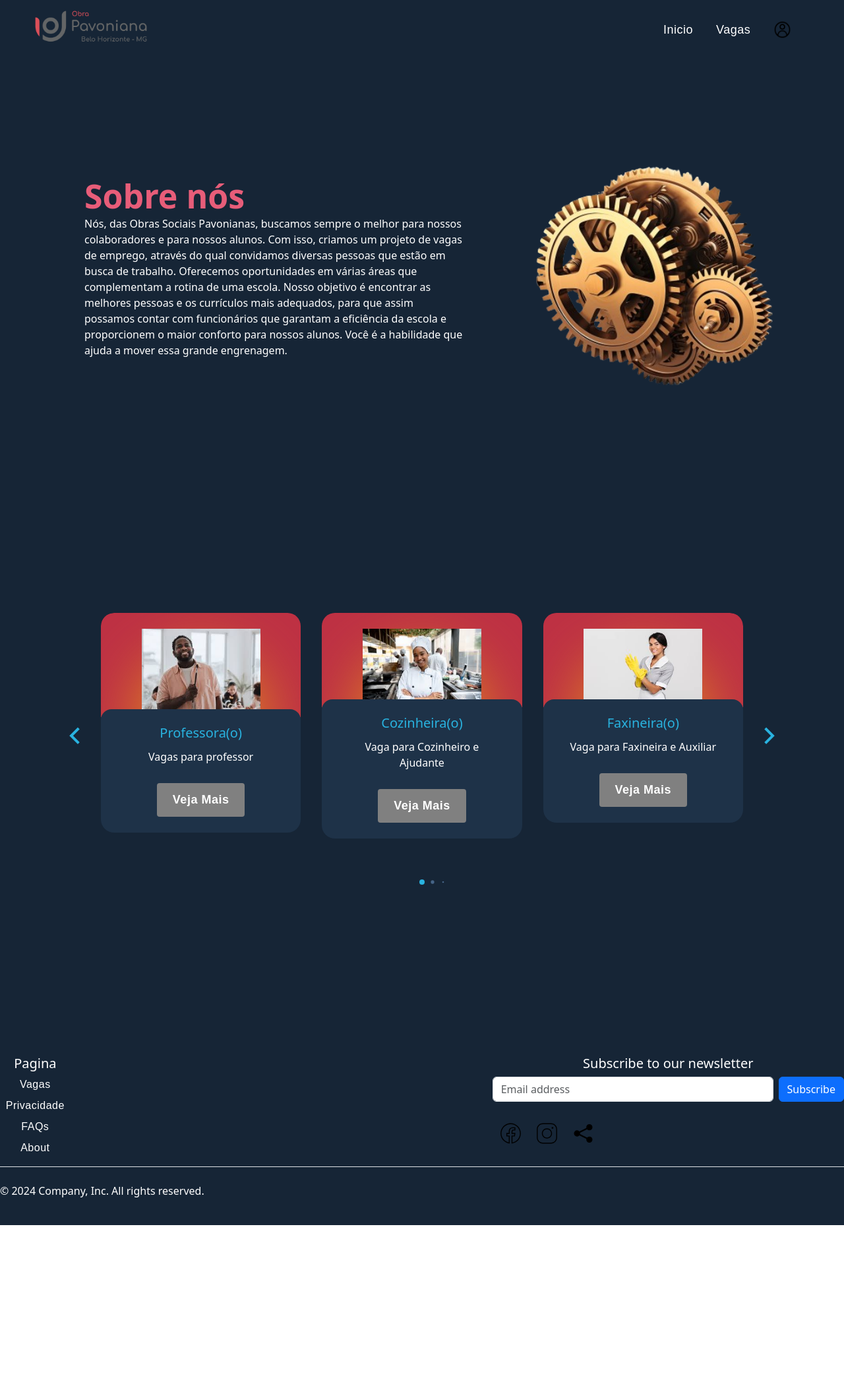
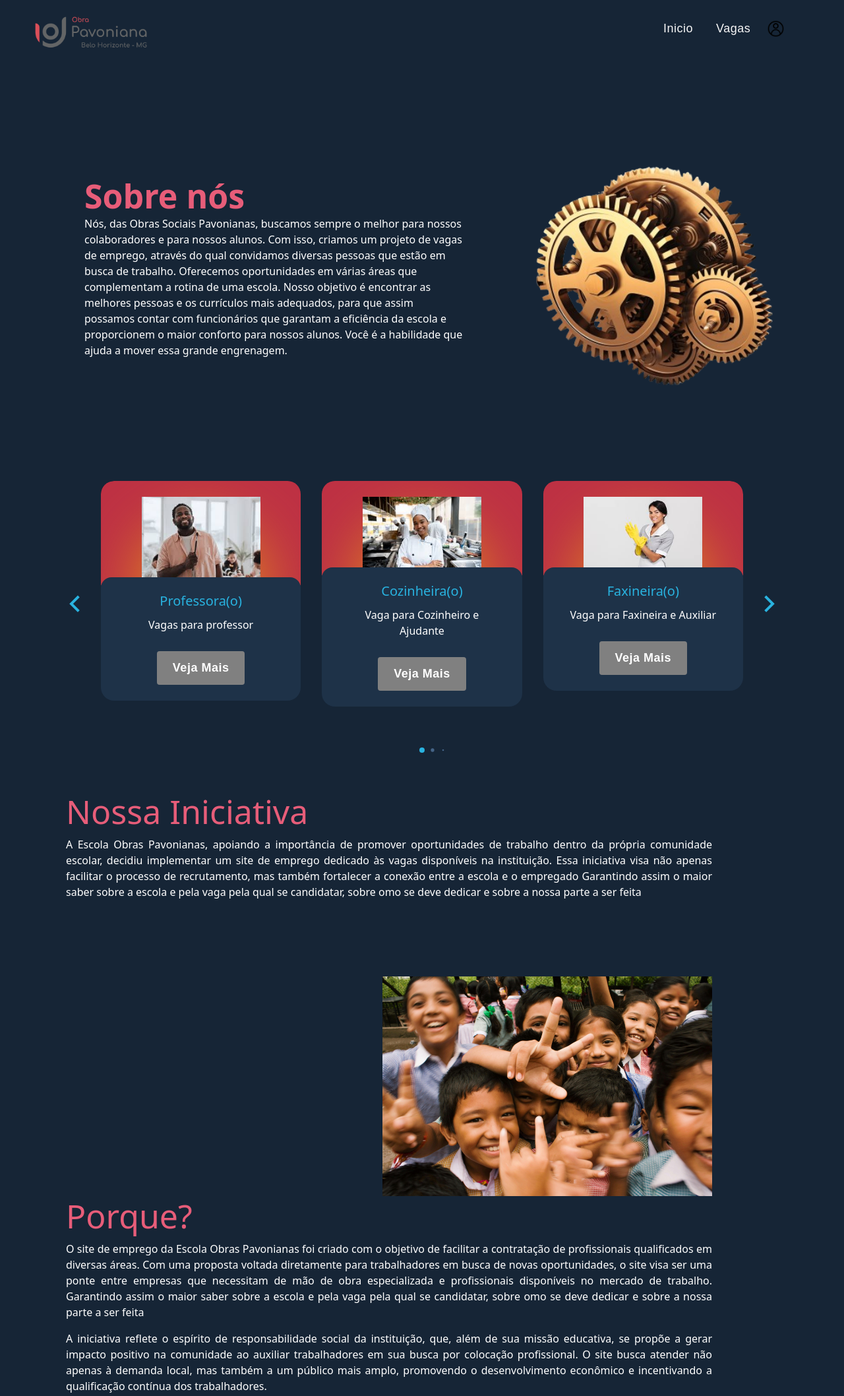
Before and after one commit to Dxnielz8/site-de-emprego, a plain HTML site: page index.html in a window 1280 px wide. Shown: the top 2116 px of the page at 66% size. Before the commit the page ends 1857 px from the top, so only its background shows below. Drawn offline with nearby package versions, Linux system fonts and the light colour scheme; a web font is replaced by a local one.

Commit message:
é entao acabou...

```diff
--- a/assets/css/empregos.css
+++ b/assets/css/empregos.css
@@ -69,6 +69,7 @@ img {
   display: block;
   max-width: 100%;
   height: auto;
+
 }
 
 .cima{
@@ -159,7 +160,7 @@ img {
 
 .link:hover::after {
   transform: scaleX(1); /* Torna a linha visível */
-  transition: s;
+  transition: 0.5s;
 }
 /*========= esquerda =========*/
 
@@ -206,6 +207,7 @@ img {
 .direita img{
   padding-right: 20px;
   margin-left: 10px;
+
 }
 
 /*========= corpo ==========*/
@@ -274,3 +276,5 @@ section{
   margin-top: 20px; /* Espaço acima do input file */
   text-align: center; /* Centraliza o botão de upload */
 }
+
+/*========== footer ===========*/
--- a/assets/css/privacidade.css
+++ b/assets/css/privacidade.css
@@ -8,6 +8,7 @@ p{
   color: white;
 }
 /*========== link topo ==========*/
+
 
 .fixo{
   display: flex;
--- a/assets/css/styles.css
+++ b/assets/css/styles.css
@@ -45,12 +45,12 @@ body {
 
 /*=========== link topo ==========*/
 
-#logo {
-  height: 50px;
-  margin-right: auto;
-  padding: 0;
-  width: 180px;
-  margin-top: 30px
+li{
+  display: flex-end;
+  text-align: center;
+  align-items: center;
+  text-decoration: none;
+  list-style: none;
 }
 
 nav{
@@ -61,70 +61,34 @@ nav{
   align-items: center;
   margin: 0;
   display: flex;
-  margin-right: 0px;
-  margin-top: 10px;
-}
 
-#testeteste{
-  justify-content: space-between;
-  width: 20%;
-  margin-top: 30px;
-}
-
-.list {
-  display: flex;
-}
-
-.list .links ul li a:after{
-  content: "";
-  position: absolute;
-  background-color:#be3144;
-  height: 4px;
-  width: 100%;
-  left: 0;
-  width: 0;
-  bottom: -10px;
-  transition: 0.3s;
 }
 
 a{
   position: relative;
   text-decoration: none;
   font-family: 'Poppins', sans-serif;
-  color: white !important;
+  color: white;
   font-size: 18px;
   letter-spacing:0.5px;
   padding: 0 10px;
   display: flex-end;
-  text-decoration: none;
 }
 
-.list .links ul li a:hover:after{
-  width: 100%;
+.descricao{
+padding: 0 3rem 0 3rem;
 }
 
-.link{
-  text-decoration: none;
-  color: white;
-}
-
-.contai{
-  background-color: hsl(212, 42%, 15%);
-  color: white;
-}
-
-li{
-  display: flex-end;
-  text-align: center;
-  align-items: center;
-  text-decoration: none;
-  list-style: none;
+img {
+  display: block;
+  max-width: 100%;
+  height: auto;
 }
 
 .cima{
   display: flex;
   justify-content: space-between;
-  padding: 0 1rem 0 1rem;
+  padding: 7px 1rem 0 1rem;
   width: 100vw;
 }
 
@@ -137,6 +101,79 @@ li{
   background-color:  hsl(212, 42%, 15%);
   height: 80px;
   z-index: 1;
+}
+
+.list .links ul li a:after{
+  content: "";
+  position: absolute;
+  background-color:#be3144 ;
+  height: 4px;
+  width: 100%;
+  left: 0;
+  width: 0;
+  bottom: -10px;
+  transition: 0.3s;
+}
+
+.list .links ul li a:hover:after{
+  width: 100%;
+}
+
+#logo {
+  height: 50px;
+  margin-right: auto;
+  padding: 0;
+  width: 180px;
+  margin-top: 30px;
+}
+
+.links ul {
+  display: flex;
+  list-style-type: none; /* Remove os marcadores da lista */
+  padding: 0; /* Remove o padding padrão */
+  margin: 0; /* Remove a margem padrão */
+}
+
+.links li {
+  display: flex; /* Se precisar alinhar os itens dentro do li */
+}
+
+.link {
+  margin-right: 15px; /* Espaçamento entre os links */
+  text-decoration: none; /* Remove o sublinhado */
+  color: inherit; /* Mantém a cor do texto do link */
+}
+
+.link {
+  transition: filter 0.3s ease; /* Animação suave para a mudança de cor */
+}
+
+.link-container:hover .link {
+  filter: brightness(0) saturate(100%) invert(25%) sepia(100%) saturate(1200%) hue-rotate(335deg) brightness(95%) contrast(100%);
+}
+
+.link {
+  text-decoration: none; /* Remove o sublinhado padrão */
+  color: white; /* Cor do texto padrão */
+  position: relative; /* Para posicionar o pseudo-elemento */
+  transition: color 0.3s ease; /* Animação suave para a cor */
+}
+
+.link::after {
+  content: "";
+  position: absolute;
+  width: 100%;
+  height: 2px; /* Espessura da linha */
+  background: #be3144; /* Cor da linha */
+  left: 0;
+  bottom: -5px; /* Distância da linha para o texto */
+  transform: scaleX(0); /* Inicia invisível */
+  transition: transform 0.3s ease; /* Animação para a linha */
+}
+
+.link:hover::after {
+  transform: scaleX(1); /* Torna a linha visível */
+  transition: 0.5s;
 }
 
 /*========== corpo =========*/
@@ -240,11 +277,42 @@ img .link-img{
     transform: scaleX(1);
     transition: 0.5s;
   }
+
+/*========== sobre ==========*/
+.iniciativa{
+
+}
+.feito{
+
+  display: flex;
+  flex-flow: row wrap;
+  justify-content: center;
+  align-items: center;
+  direction: ltr;
+  display: flex;
+  text-align: justify;
+ justify-content: flex-start;
+  padding: 0 200px 100px 100px;
+}
+.img-headline2 {
+  align-items: flex-end;
+  justify-content: flex-end;
+  display: flex;
+  padding-right: 200px;
+
+}
+.p-reto {
+vertical-align: baseline;
+}
+
 /*========== foooter ===========*/
+.contai{
+  background: hsl(212, 42%, 15%);
+}
 
 .backgroun-footer{
   display: flex;
-
+  background-color: hsl(212, 42%, 15%);
 }
 
 .insider:hover{
@@ -281,7 +349,10 @@ h5{
 .link-container2:hover .link2{
 filter: brightness(0) saturate(100%) invert(25%) sepia(100%) saturate(1200%) hue-rotate(335deg) brightness(95%) contrast(100%);
 }
-
+.d-flex{
+  padding-top: 3px;
+  margin-top: 3px;
+}
 
 
 
@@ -292,7 +363,7 @@ filter: brightness(0) saturate(100%) invert(25%) sepia(100%) saturate(1200%) hue
   display: flex;
   justify-content: center;
   align-items: center;
-  height: 1000px;
+  height: 600px;
 }
 
 .card__container {
--- a/index.html
+++ b/index.html
@@ -27,8 +27,8 @@
                <nav class="links">
                    <ul>
                      <li>
-                     <a  class= "link" href="http://127.0.0.1:5500/index.html">Inicio</a>
-                     <a  class= "link" href="http://127.0.0.1:5500/emprego.html">Vagas</a>
+                        <a  class= "link" style="color: whitesmoke;" href="http://127.0.0.1:5500/index.html">Inicio</a>
+                        <a  class= "link" style="color: whitesmoke;" href="http://127.0.0.1:5500/emprego.html">Vagas</a>
                      </li>
                      <div class="link-container">
                         <a href="http://127.0.0.1:5500/login.html">
@@ -151,17 +151,36 @@
          </div>
 
       </section >
+     <section class="iniciativa">
+
+            <div class="feito">
+               <h2 style="font-size: 50px;color: #e75d79 ;">Nossa Iniciativa</h2>
+         <p>A Escola Obras Pavonianas, apoiando a importância de promover oportunidades de trabalho dentro da própria comunidade escolar, decidiu implementar um site de emprego dedicado às vagas disponíveis na instituição. Essa iniciativa visa não apenas facilitar o processo de recrutamento, mas também fortalecer a conexão entre a escola e o empregado
+         Garantindo assim o maior saber sobre a escola e pela vaga pela qual se candidatar, sobre omo se deve dedicar e sobre a nossa parte a ser feita</p>
+      </div>
+      <div class="img-headline2">
+         <img  src="assets/img/pexels-rebecca-zaal-252062-764681.jpg" width="500px" height="700px" alt="">
+      </div>
+      <div class="feito">
+         <h2 style="font-size: 50px;color: #e75d79 ;">Porque?</h2>
+   <p class="p-reto">O site de emprego da Escola Obras Pavonianas foi criado com o objetivo de facilitar a contratação de profissionais qualificados em diversas áreas.
+       Com uma proposta voltada diretamente para trabalhadores em busca de novas oportunidades, o site visa ser uma ponte entre empresas que necessitam de mão de obra especializada e profissionais disponíveis no mercado de trabalho.
+   Garantindo assim o maior saber sobre a escola e pela vaga pela qual se candidatar, sobre omo se deve dedicar e sobre a nossa parte a ser feita</p>
+   <p>A iniciativa reflete o espírito de responsabilidade social da instituição, que, além de sua missão educativa, se propõe a gerar impacto positivo na comunidade ao auxiliar trabalhadores em sua busca por colocação profissional. O site busca atender não apenas à demanda local, mas também a um público mais amplo, promovendo o desenvolvimento econômico e incentivando a qualificação contínua dos trabalhadores.</p>
+</div>
+     </section>
+
+     <iframe src="https://www.google.com/maps/embed?pb=!1m18!1m12!1m3!1d3750.4308948578455!2d-43.95287962593489!3d-19.948373138878587!2m3!1f0!2f0!3f0!3m2!1i1024!2i768!4f13.1!3m3!1m2!1s0xa69783975f1795%3A0xb2326e79900c4aaf!2sObras%20Sociais%20Pavonianas%20%22Padre%20Agnaldo%22!5e0!3m2!1spt-BR!2sbr!4v1729032799354!5m2!1spt-BR!2sbr" width="100%" height="100%" style="border:0;" allowfullscreen="" loading="lazy" referrerpolicy="no-referrer-when-downgrade"></iframe>
 
       <div class="contai">
          <div class="backgroun-footer">
               <div class="col-6 col-md-1 mb-2 mt-">
 
                 <ul class="nav flex-column">
-                  <h5 id="meio">Pagina</h5>
-                  <li class="nav-item mb-2 "><a href="http://127.0.0.1:5500/emprego.html" class="nav-link p-0 ">Vagas</a></li>
-                  <li class="nav-item mb-2"><a href="http://127.0.0.1:5500/privacidade.html" class="nav-link p-0 ">Privacidade</a></li>
-                  <li class="nav-item mb-2"><a href="#" class="nav-link p-0 ">FAQs</a></li>
-                  <li class="nav-item mb-2"><a href="#" class="nav-link p-0 ">About</a></li>
+                  <h5 style="color: white;" id="meio">Pagina</h5>
+                  <li style="color: white;" class="nav-item mb-2 "><a href="http://127.0.0.1:5500/emprego.html" class="nav-link p-0 ">Vagas</a></li>
+                  <li style="color: white;" class="nav-item mb-2"><a href="http://127.0.0.1:5500/privacidade.html" class="nav-link p-0 ">Privacidade</a></li>
+                  <li class="nav-item mb-2"><a href="#" class="nav-link p-0 ">Inicio</a></li>
                 </ul>
               </div>
 
@@ -169,9 +188,9 @@
                 <form>
                   <h5>Subscribe to our newsletter</h5>
                   <div class="d-flex flex-column flex-sm-row w-100 gap-2">
-                    <label for="newsletter1" class="visually-hidden">Email address</label>
+                    <label for="newsletter1" class="visually-hidden">Email de entrada</label>
                     <input id="newsletter1" type="text" class="form-control" placeholder="Email address">
-                    <button class="btn btn-primary" type="button">Subscribe</button>
+                    <button class="btn btn-primary" type="button">cadastre</button>
                   </div>
 
                   <div id="testeteste" class="d-flex">
```
Also changed, not shown: emprego.html (+1 -1 lines), login.html (+6 -6 lines), privacidade.html (+6 -5 lines), assets/img/.jpg (deleted), assets/img/clt.jpg (deleted), assets/img/cudador.jpg (deleted), assets/img/image.png (deleted), assets/img/pexels-rebecca-zaal-252062-764681.jpg (added). Lines whose indentation alone changed are shown as unchanged.
